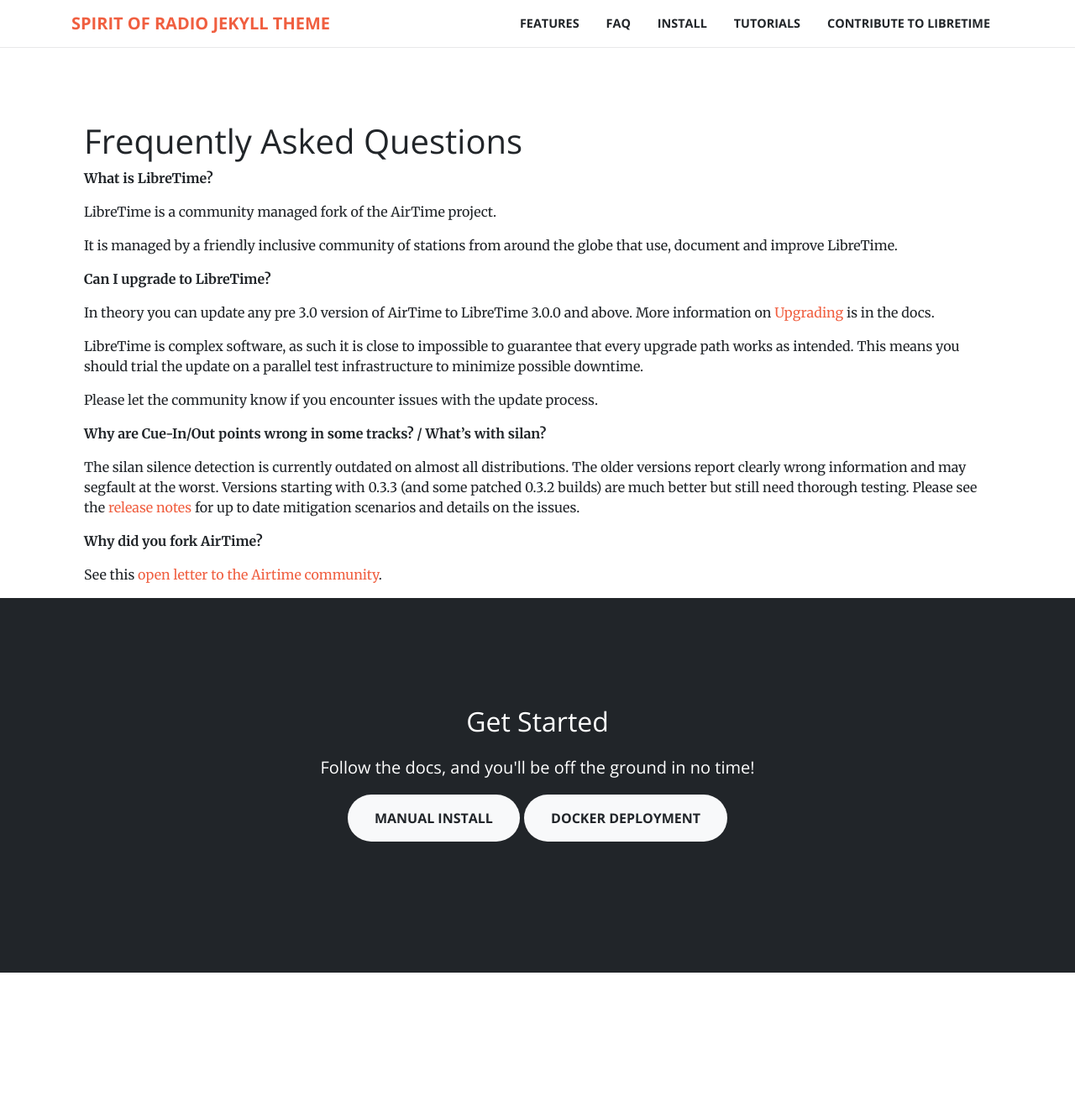
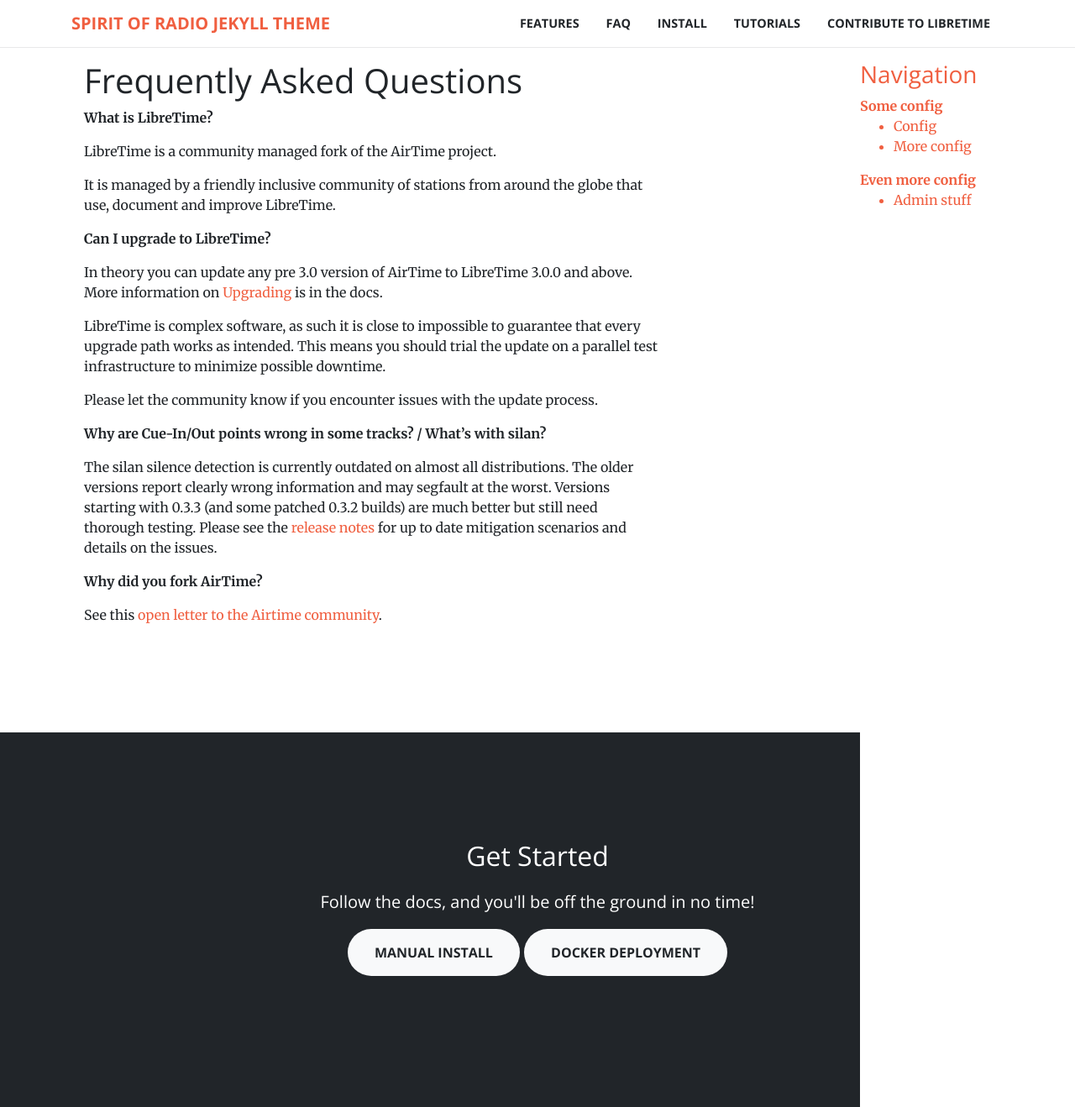
Before and after one commit to zklosko/spirit-of-radio, a Jekyll site: the page built from faq.md, in a window 1280 px wide and 1318 px high. Shown: the whole window at 84% size. Built offline with Jekyll 4.4.1, drawn with Linux system fonts in a browser that asks for light colours.

Commit message:
Docs template now has sidebar, but still needs work

```diff
--- a/404.html
+++ b/404.html
@@ -1,6 +1,6 @@
 ---
 permalink: /404.html
-layout: page
+layout: default
 ---
 
 <style type="text/css" media="screen">
--- /dev/null
+++ b/_data/docs.yml
@@ -0,0 +1,11 @@
+nav:
+- title: Some config
+  subfolderitems:
+  - page: Config
+    url: config1
+  - page: More config
+    url: config2
+- title: Even more config
+  subfolderitems:
+  - page: Admin stuff
+    url: adminstuff
--- a/_layouts/docs.html
+++ b/_layouts/docs.html
@@ -25,36 +25,24 @@
 
     <style>
             /* "CONTENT" From Above */
-       .content-section {
+       .content {
 
             /* size of my container minus sidebar width */
-           width: calc(100% - 300px);
+           width: calc(80%);
 
            /* Estimated height of largest sidebar in case of short content */
            min-height: 800px;
        }
 
        /* SIDEBAR */
-       .sidebar-section {
+       .sidebar {
            position: absolute;
            right: 0;
            top: 0;
-           width: 300px;
+           width: 20%;
            height: 100%; /* Super important! */
-       }
-
-       /* "SIDEBAR CONTAINER" in the blueprint */
-       .sidebar-item {
-           position: absolute;
-           top: 0;
-           left: 0;
-           width: 100%;
-           height: 25%;
-
-           /* Position the items */
-           &:nth-child(2) { top: 25%; }
-           &:nth-child(3) { top: 50%; }
-           &:nth-child(4) { top: 75%; }
+           background-color: white;
+           color: #f05f40;
        }
     </style>
 
@@ -82,12 +70,33 @@
     </nav>
 
     <div class="container-lg">
-      <nav class="content">
+      <!-- This is the main content of the page getting pulled from the MDs -->
+      <div class="content">
+        {{ content }}
+      </div>
+
+      <!-- Sidebar starts here -->
+      <div class="sidebar">
         <br>
         <br>
         <br>
-        {{ content }}
-      </nav>
+        <div class="sidebar-header">
+            <h3>Navigation</h3>
+        </div>
+
+        {% if site.data.docs.nav[0] %}
+          {% for item in site.data.docs.nav %}
+            <strong>{{ item.title }}</strong>
+              {% if item.subfolderitems[0] %}
+                <ul>
+                  {% for entry in item.subfolderitems %}
+                      <li><a href="{{ entry.url }}">{{ entry.page }}</a>
+                  {% endfor %}
+                </ul>
+              {% endif %}
+            {% endfor %}
+        {% endif %}
+      </div>
     </div>
 
 
```
Also changed, not shown: features.md (+1 -1 lines).
